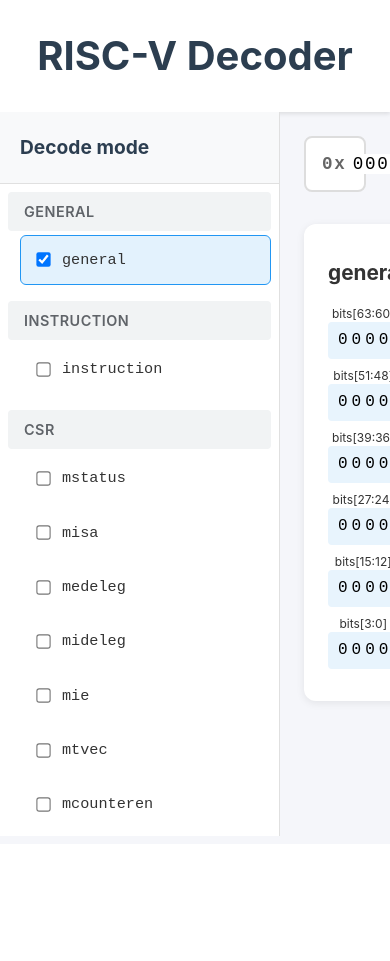
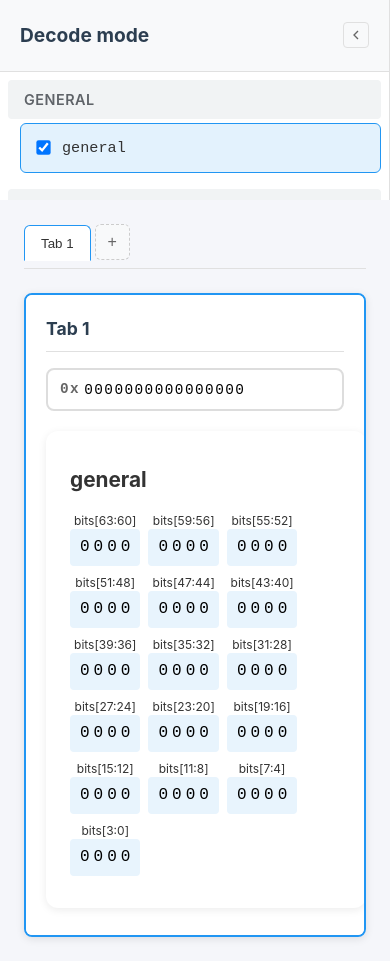
Before and after one commit to ngc7331/rvdecoder-ts, a Vue app: page / in a window 390 px wide. Before the commit the page ends 844 px from the top, so only its background shows below. Built offline with nearby package versions, Linux system fonts and the light colour scheme.

Commit message:
feat: add multi-tab support

```diff
--- a/src/App.vue
+++ b/src/App.vue
@@ -3,10 +3,16 @@
 import { decoders } from './decoder'
 import { ref, computed, watch } from 'vue'
 
-const hexInput = ref('0000000000000000')
-const errorMessage = ref('')
+// Tab interface
+interface Tab {
+  id: string
+  name: string
+  hexInput: string
+  errorMessage: string
+  selectedDecoders: Set<string>
+}
 
-// Read initial selected state from localStorage, default to 'general.general' if not available
+// Get initial selected state from localStorage, default to 'general.general' if not available
 const getInitialSelectedDecoders = (): Set<string> => {
   try {
     const saved = localStorage.getItem('rvdecoder-selectedDecoders')
@@ -22,30 +28,54 @@
   return new Set(['general.general'])
 }
 
-// Selected decoders
-const selectedDecoders = ref<Set<string>>(getInitialSelectedDecoders())
+// Tabs management
+const tabs = ref<Tab[]>([
+  {
+    id: '1',
+    name: 'Tab 1',
+    hexInput: '0000000000000000',
+    errorMessage: '',
+    selectedDecoders: new Set(getInitialSelectedDecoders()) // Create a new Set instance
+  }
+])
+const activeTabId = ref('1')
+const sidebarCollapsed = ref(false)
 
-// Watch selectedDecoders changes, save to localStorage
+// Get active tab
+const activeTab = computed(() => tabs.value.find(tab => tab.id === activeTabId.value) || tabs.value[0])
+
+// Watch selectedDecoders changes for active tab, save to localStorage
 watch(
-  selectedDecoders,
+  () => activeTab.value?.selectedDecoders,
   (newDecoders) => {
+    if (newDecoders) {
       try {
         const decodersArray = Array.from(newDecoders)
         localStorage.setItem('rvdecoder-selectedDecoders', JSON.stringify(decodersArray))
       } catch (error) {
         console.warn('Failed to save selected decoders to localStorage:', error)
       }
+    }
   },
   { deep: true },
 )
 
-// Filter decoder configurations based on selected state
-const filteredDecoderConfigs = computed(() => {
+// Watch for tab changes to force reactivity
+watch(
+  activeTabId,
+  () => {
+    // Force re-evaluation of computed properties when tab changes
+    // This helps ensure the UI updates correctly
+  }
+)
+
+// Get filtered decoder configs for a specific tab
+const getFilteredDecoderConfigsForTab = (tab: Tab) => {
   const result = []
   for (const category of decoders) {
     for (const item of category.items) {
       const key = `${category.name}.${item.name}`
-      if (selectedDecoders.value.has(key)) {
+      if (tab.selectedDecoders.has(key)) {
         result.push({
           ...item,
           category: category.name,
@@ -55,35 +85,79 @@
     }
   }
   return result
-})
-
-// Toggle decoder selection state
-const toggleDecoder = (decoderKey: string) => {
-  if (selectedDecoders.value.has(decoderKey)) {
-    selectedDecoders.value.delete(decoderKey)
-  } else {
-    selectedDecoders.value.add(decoderKey)
-  }
-  // Trigger reactive update
-  selectedDecoders.value = new Set(selectedDecoders.value)
 }
 
-// Handle input change
-const handleInputChange = () => {
-  const originalInput = hexInput.value
+// Toggle decoder selection state for active tab
+const toggleDecoder = (decoderKey: string) => {
+  const tab = activeTab.value
+  if (!tab) return
+
+  // Create a new Set to trigger reactivity
+  const newSelectedDecoders = new Set(tab.selectedDecoders)
+  if (newSelectedDecoders.has(decoderKey)) {
+    newSelectedDecoders.delete(decoderKey)
+  } else {
+    newSelectedDecoders.add(decoderKey)
+  }
+
+  // Update the tab's selectedDecoders with the new Set
+  tab.selectedDecoders = newSelectedDecoders
+}
+
+// Tab management functions
+const addTab = () => {
+  if (tabs.value.length >= 4) return
+
+  const newId = (Math.max(...tabs.value.map(t => parseInt(t.id))) + 1).toString()
+  const newTab: Tab = {
+    id: newId,
+    name: `Tab ${newId}`,
+    hexInput: '0000000000000000',
+    errorMessage: '',
+    selectedDecoders: new Set(getInitialSelectedDecoders()) // Create a new Set instance
+  }
+  tabs.value.push(newTab)
+  activeTabId.value = newId
+}
+
+const removeTab = (tabId: string) => {
+  if (tabs.value.length <= 1) return
+
+  const index = tabs.value.findIndex(tab => tab.id === tabId)
+  if (index !== -1) {
+    tabs.value.splice(index, 1)
+
+    // If removing the active tab, switch to another
+    if (activeTabId.value === tabId) {
+      activeTabId.value = tabs.value[Math.max(0, index - 1)].id
+    }
+  }
+}
+
+const selectTab = (tabId: string) => {
+  activeTabId.value = tabId
+}
+
+const toggleSidebar = () => {
+  sidebarCollapsed.value = !sidebarCollapsed.value
+}
+
+// Handle input change for specific tab
+const handleInputChange = (tab: Tab) => {
+  const originalInput = tab.hexInput
   // Remove possible 0x prefix
   const withoutPrefix = originalInput.toLowerCase().replace(/^0x/, '')
   const hex = withoutPrefix.replace(/[^0-9a-f]/g, '')
 
   // If 0x prefix was removed, update input box
   if (originalInput.toLowerCase().startsWith('0x')) {
-    hexInput.value = withoutPrefix
+    tab.hexInput = withoutPrefix
     return
   }
 
   // Check if contains non-hexadecimal characters
   if (withoutPrefix && withoutPrefix !== hex) {
-    errorMessage.value = 'Only hexadecimal characters allowed (0-9, A-F)'
+    tab.errorMessage = 'Only hexadecimal characters allowed (0-9, A-F)'
     return
   }
 
@@ -93,22 +167,22 @@
       const num = BigInt('0x' + hex)
       const binStr = num.toString(2)
       if (binStr.length > 64) {
-        errorMessage.value = 'Value exceeds 64-bit range'
+        tab.errorMessage = 'Value exceeds 64-bit range'
         return
       }
     } catch {
-      errorMessage.value = 'Invalid hexadecimal number'
+      tab.errorMessage = 'Invalid hexadecimal number'
       return
     }
   }
 
   // Clear error state
-  errorMessage.value = ''
+  tab.errorMessage = ''
 }
 
-// Handle bit toggle
-const handleToggleBit = (bitIndex: number) => {
-  const hex = hexInput.value.replace(/[^0-9a-fA-F]/g, '')
+// Handle bit toggle for specific tab
+const handleToggleBit = (bitIndex: number, tab: Tab) => {
+  const hex = tab.hexInput.replace(/[^0-9a-fA-F]/g, '')
 
   // If no input, assume 0
   const num = hex ? BigInt('0x' + hex) : BigInt(0)
@@ -121,21 +195,26 @@
   // Convert back to hexadecimal
   const newBinStr = binArray.join('')
   const newNum = BigInt('0b' + newBinStr)
-  hexInput.value = newNum.toString(16).toUpperCase().padStart(16, '0')
+  tab.hexInput = newNum.toString(16).toUpperCase().padStart(16, '0')
 }
 </script>
 
 <template>
   <div class="rvdecoder-container">
-    <header class="page-header">
-      <h1>RISC-V Decoder</h1>
-    </header>
     <div class="main-layout">
-      <aside class="sidebar">
+      <aside class="sidebar" :class="{ collapsed: sidebarCollapsed }">
         <div class="sidebar-header">
           <h3>Decode mode</h3>
+          <button @click="toggleSidebar" class="sidebar-toggle" :title="sidebarCollapsed ? 'Expand sidebar' : 'Collapse sidebar'">
+            <svg v-if="sidebarCollapsed" width="16" height="16" viewBox="0 0 24 24" fill="none" stroke="currentColor" stroke-width="2">
+              <path d="M9 18l6-6-6-6"/>
+            </svg>
+            <svg v-else width="16" height="16" viewBox="0 0 24 24" fill="none" stroke="currentColor" stroke-width="2">
+              <path d="M15 18l-6-6 6-6"/>
+            </svg>
+          </button>
         </div>
-        <div class="checkbox-list">
+        <div v-if="!sidebarCollapsed" class="checkbox-list">
           <div v-for="category in decoders" :key="category.name" class="category-group">
             <div class="category-header">
               <h4>{{ category.name }}</h4>
@@ -144,11 +223,11 @@
               v-for="item in category.items"
               :key="`${category.name}.${item.name}`"
               class="checkbox-item"
-              :class="{ selected: selectedDecoders.has(`${category.name}.${item.name}`) }"
+              :class="{ selected: activeTab?.selectedDecoders?.has(`${category.name}.${item.name}`) }"
             >
               <input
                 type="checkbox"
-                :checked="selectedDecoders.has(`${category.name}.${item.name}`)"
+                :checked="activeTab?.selectedDecoders?.has(`${category.name}.${item.name}`) || false"
                 @change="toggleDecoder(`${category.name}.${item.name}`)"
               />
               <span class="checkbox-label">{{ item.name }}</span>
@@ -157,30 +236,79 @@
         </div>
       </aside>
       <div class="content-area">
+        <!-- Tab Navigation -->
+        <div class="tab-navigation">
+          <div class="tab-list">
+            <button
+              v-for="tab in tabs"
+              :key="tab.id"
+              class="tab-button"
+              :class="{ active: activeTabId === tab.id }"
+              @click="selectTab(tab.id)"
+            >
+              <span class="tab-name">{{ tab.name }}</span>
+              <button
+                v-if="tabs.length > 1"
+                class="tab-close"
+                @click.stop="removeTab(tab.id)"
+                :title="`Close ${tab.name}`"
+              >
+                ×
+              </button>
+            </button>
+            <button
+              v-if="tabs.length < 4"
+              class="tab-add"
+              @click="addTab"
+              title="Add new tab"
+            >
+              +
+            </button>
+          </div>
+        </div>
+
+        <!-- Tab Content Grid -->
+        <div class="tab-content-grid" :class="{
+          'single': tabs.length === 1,
+          'two': tabs.length === 2,
+          'three': tabs.length === 3,
+          'four': tabs.length === 4
+        }">
+          <div
+            v-for="tab in tabs"
+            :key="tab.id"
+            class="tab-pane"
+            :class="{ active: activeTabId === tab.id }"
+          >
+            <div class="tab-header">
+              <h3>{{ tab.name }}</h3>
+            </div>
             <div class="global-input">
               <div class="input-container">
-            <div class="input-wrapper" :class="{ error: errorMessage }">
+                <div class="input-wrapper" :class="{ error: tab.errorMessage }">
                   <span class="hex-prefix">0x</span>
                   <input
-                v-model="hexInput"
-                @input="handleInputChange"
+                    v-model="tab.hexInput"
+                    @input="() => handleInputChange(tab)"
                     class="hex-input"
                     placeholder="0000000000000000"
                   />
                 </div>
-            <div v-if="errorMessage" class="error-message">{{ errorMessage }}</div>
+                <div v-if="tab.errorMessage" class="error-message">{{ tab.errorMessage }}</div>
               </div>
             </div>
-        <main class="page-content">
+            <div class="page-content">
               <RegisterCard
-            v-for="config in filteredDecoderConfigs"
+                v-for="config in getFilteredDecoderConfigsForTab(tab)"
                 :key="config.key"
                 :name="config.name"
                 :fields="config.fields"
-            :hex-value="hexInput"
-            @toggle-bit="handleToggleBit"
+                :hex-value="tab.hexInput"
+                @toggle-bit="(bitIndex: number) => handleToggleBit(bitIndex, tab)"
               />
-        </main>
+            </div>
+          </div>
+        </div>
       </div>
     </div>
   </div>
@@ -192,17 +320,6 @@
   background: #f5f6fa;
   display: flex;
   flex-direction: column;
-}
-.page-header {
-  text-align: center;
-  padding: 24px;
-  background: white;
-  box-shadow: 0 2px 4px rgba(0, 0, 0, 0.1);
-}
-.page-header h1 {
-  font-size: 2.5rem;
-  color: #2c3e50;
-  margin: 0;
 }
 .main-layout {
   display: flex;
@@ -216,16 +333,46 @@
   display: flex;
   flex-direction: column;
   max-height: calc(100vh - 120px);
+  transition: width 0.3s ease;
+}
+.sidebar.collapsed {
+  width: 60px;
 }
 .sidebar-header {
   padding: 20px;
   border-bottom: 1px solid #e0e0e0;
   background: #f8f9fa;
+  display: flex;
+  justify-content: space-between;
+  align-items: center;
+}
+.sidebar.collapsed .sidebar-header {
+  padding: 20px 10px;
+  justify-content: center;
 }
 .sidebar-header h3 {
   margin: 0;
   color: #2c3e50;
   font-size: 1.2rem;
+}
+.sidebar.collapsed .sidebar-header h3 {
+  display: none;
+}
+.sidebar-toggle {
+  background: none;
+  border: 1px solid #e0e0e0;
+  border-radius: 4px;
+  padding: 4px;
+  cursor: pointer;
+  color: #666;
+  display: flex;
+  align-items: center;
+  justify-content: center;
+  transition: all 0.2s;
+}
+.sidebar-toggle:hover {
+  background-color: #f0f0f0;
+  border-color: #ccc;
 }
 .checkbox-list {
   flex: 1;
@@ -283,9 +430,130 @@
   flex: 1;
   padding: 24px;
   overflow-y: auto;
+  display: flex;
+  flex-direction: column;
+}
+
+/* Tab Navigation */
+.tab-navigation {
+  margin-bottom: 24px;
+}
+.tab-list {
+  display: flex;
+  gap: 4px;
+  border-bottom: 1px solid #e0e0e0;
+  padding-bottom: 8px;
+}
+.tab-button {
+  display: flex;
+  align-items: center;
+  gap: 8px;
+  padding: 8px 16px;
+  background: white;
+  border: 1px solid #e0e0e0;
+  border-bottom: none;
+  border-radius: 6px 6px 0 0;
+  cursor: pointer;
+  transition: all 0.2s;
+  position: relative;
+  top: 1px;
+}
+.tab-button:hover {
+  background-color: #f8f9fa;
+}
+.tab-button.active {
+  background-color: #fff;
+  border-color: #2196f3;
+  border-bottom: 1px solid #fff;
+  z-index: 1;
+}
+.tab-name {
+  font-weight: 500;
+  color: #333;
+}
+.tab-close {
+  background: none;
+  border: none;
+  font-size: 16px;
+  line-height: 1;
+  padding: 0;
+  width: 18px;
+  height: 18px;
+  border-radius: 50%;
+  cursor: pointer;
+  color: #666;
+  display: flex;
+  align-items: center;
+  justify-content: center;
+  transition: all 0.2s;
+}
+.tab-close:hover {
+  background-color: #f0f0f0;
+  color: #e74c3c;
+}
+.tab-add {
+  padding: 8px 12px;
+  background: #f8f9fa;
+  border: 1px dashed #ccc;
+  border-radius: 6px;
+  cursor: pointer;
+  color: #666;
+  font-size: 16px;
+  transition: all 0.2s;
+}
+.tab-add:hover {
+  background-color: #e9ecef;
+  border-color: #999;
+}
+
+/* Tab Content Grid */
+.tab-content-grid {
+  flex: 1;
+  display: grid;
+  gap: 20px;
+}
+.tab-content-grid.single {
+  grid-template-columns: 1fr;
+}
+.tab-content-grid.two {
+  grid-template-columns: 1fr 1fr;
+}
+.tab-content-grid.three {
+  grid-template-columns: 1fr 1fr;
+  grid-template-rows: 1fr 1fr;
+}
+.tab-content-grid.four {
+  grid-template-columns: 1fr 1fr;
+  grid-template-rows: 1fr 1fr;
+}
+.tab-content-grid.three .tab-pane:nth-child(3) {
+  grid-column: 1 / -1;
+}
+.tab-pane {
+  background: white;
+  border-radius: 8px;
+  padding: 20px;
+  box-shadow: 0 2px 8px rgba(0, 0, 0, 0.1);
+  border: 2px solid transparent;
+  transition: border-color 0.2s;
+  overflow-y: auto;
+  max-height: calc(100vh - 200px);
+}
+.tab-pane.active {
+  border-color: #2196f3;
+}
+.tab-header {
+  margin-bottom: 16px;
+  padding-bottom: 8px;
+  border-bottom: 1px solid #e0e0e0;
+}
+.tab-header h3 {
+  margin: 0;
+  color: #2c3e50;
+  font-size: 1.1rem;
 }
 .global-input {
-  margin-bottom: 32px;
+  margin-bottom: 20px;
 }
 .input-container {
   position: relative;
@@ -295,7 +563,7 @@
   align-items: center;
   border: 2px solid #ddd;
   border-radius: 8px;
-  padding: 12px 16px;
+  padding: 8px 12px;
   background: white;
   transition: border-color 0.2s;
 }
@@ -304,39 +572,27 @@
 }
 .error-message {
   position: absolute;
-  bottom: -20px;
+  bottom: -18px;
   right: 0;
-  font-size: 0.75rem;
+  font-size: 0.7rem;
   color: #e74c3c;
   background: white;
   padding: 2px 6px;
   border-radius: 3px;
 }
-.hex-display {
-  margin-top: 8px;
-  font-family: 'Monaco', 'Menlo', 'Ubuntu Mono', monospace;
-  font-size: 1.1rem;
-  color: #666;
-  text-align: center;
-  letter-spacing: 2px;
-  padding: 8px;
-  background: #f8f9fa;
-  border-radius: 4px;
-  border: 1px solid #e9ecef;
-}
 .hex-prefix {
   color: #666;
   font-weight: bold;
-  margin-right: 6px;
+  margin-right: 4px;
   font-family: monospace;
   letter-spacing: 0.1em;
-  font-size: 1.1rem;
+  font-size: 0.9rem;
 }
 .hex-input {
   flex: 1;
   border: none;
   outline: none;
-  font-size: 1.1rem;
+  font-size: 0.9rem;
   font-family: monospace;
   letter-spacing: 0.1em;
 }
@@ -344,4 +600,32 @@
   max-width: none;
   margin: 0;
 }
+
+/* Responsive design for smaller screens */
+@media (max-width: 1200px) {
+  .tab-content-grid.three,
+  .tab-content-grid.four {
+    grid-template-columns: 1fr;
+    grid-template-rows: repeat(auto, 1fr);
+  }
+  .tab-content-grid.three .tab-pane:nth-child(3) {
+    grid-column: auto;
+  }
+}
+
+@media (max-width: 768px) {
+  .main-layout {
+    flex-direction: column;
+  }
+  .sidebar {
+    width: 100%;
+    max-height: 200px;
+  }
+  .sidebar.collapsed {
+    max-height: 60px;
+  }
+  .tab-content-grid.two {
+    grid-template-columns: 1fr;
+  }
+}
 </style>
```
Lines whose indentation alone changed are shown as unchanged.
